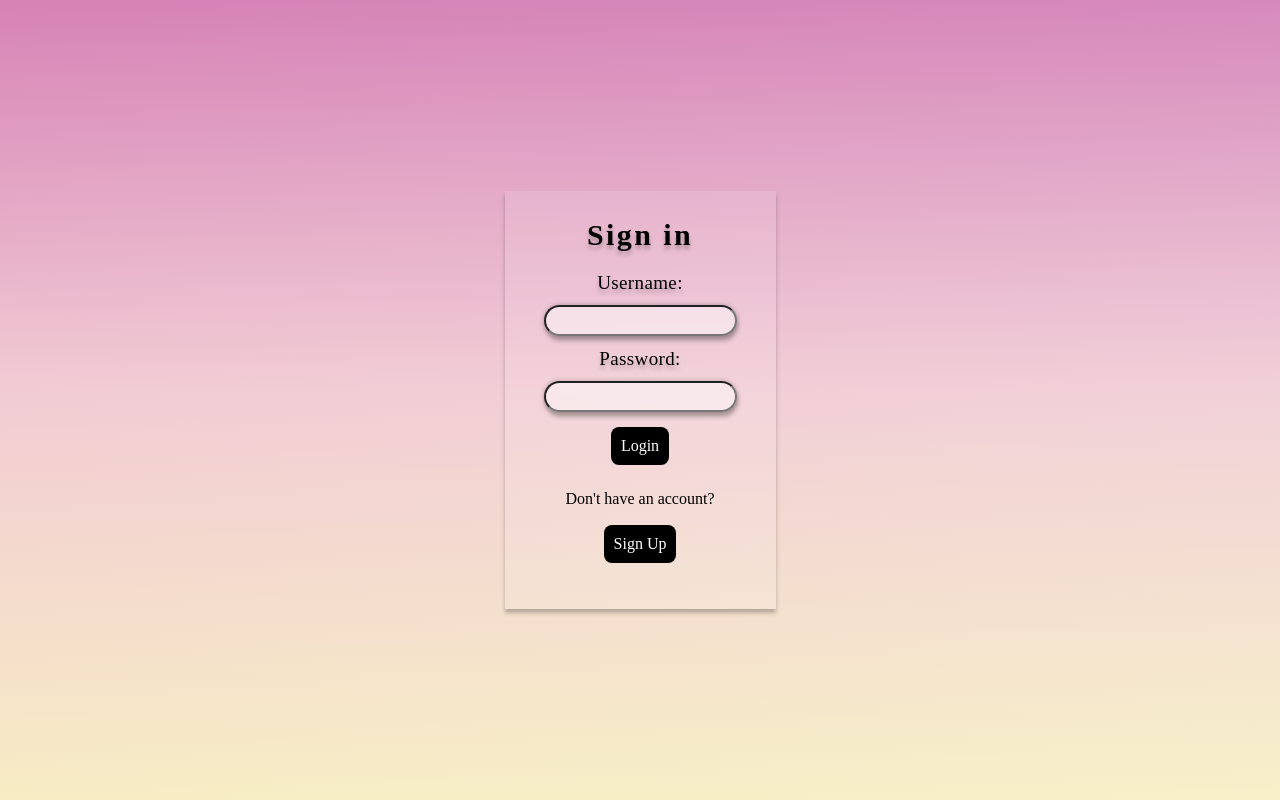
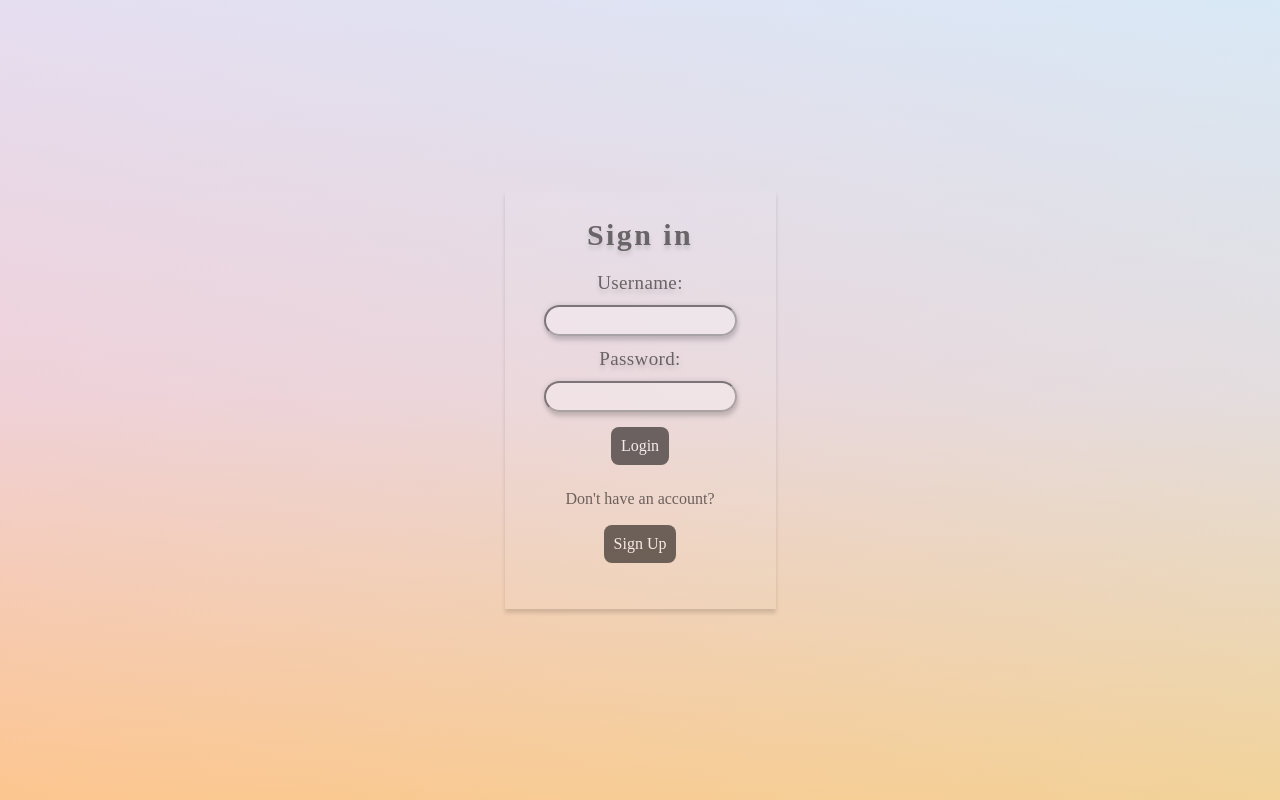
Before and after one commit to maykowsef/note-app, a React (Create React App) app in the folder front-end/: page / in a window 1280 px wide. Built offline with nearby package versions, Linux system fonts and the light colour scheme.

Commit message:
Updated files with new changes

```diff
--- a/front-end/src/components/noteApp/lsu.css
+++ b/front-end/src/components/noteApp/lsu.css
@@ -7,30 +7,29 @@
     background: linear-gradient(180deg, rgb(255 255 255 / 51%) 0%, rgb(218 165 234 / 58%) 48.78%, rgb(224 222 224 / 24%) 100%)
 } */
 body {
-    background: linear-gradient(180deg, rgba(115, 137, 255, 0.1596) 0%, rgba(255, 250, 121, 0.28) 100%), linear-gradient(90deg, rgba(255, 59, 59, 0.128) -15.97%, rgba(251, 152, 152, 0.16) 123.19%), linear-gradient(180deg, rgba(205, 24, 111, 0.51) 0%, rgba(249, 180, 234, 0.44) 48.78%, rgba(222, 255, 237, 0.38) 100%);
+    background: linear-gradient(180deg, rgba(115, 137, 255, 0.1596) 0%, rgba(255, 250, 121, 0.28) 100%), linear-gradient(90deg, rgba(243, 68, 68, 0.096) -15.97%, rgb(149 255 213 / 20%) 123.19%), linear-gradient(180deg, rgb(249 248 248 / 16%) 0%, rgba(249, 180, 234, 0.44) 48.78%, rgb(255 73 0 / 38%) 100%);
     height: 100vh;
     width: 100vw;
     overflow: hidden;
     animation: animatedBackground 10s linear infinite;
   }
 
+
   /* Define the keyframes for the animation */
+/* Define the keyframes for the animation */
 @keyframes animatedBackground {
     0% {
-      background-position: 0% 50%;
+      opacity: 1;
     }
     50% {
-      background-position: 100% 50%;
+      opacity: 0.5;
     }
     100% {
-      background-position: 0% 50%;
+      opacity: 1;
     }
   }
 
-  /* Apply the animation to the element */
-  body {
-    animation: animatedBackground 10s linear infinite;
-  }
+
 
 .form
 
```
